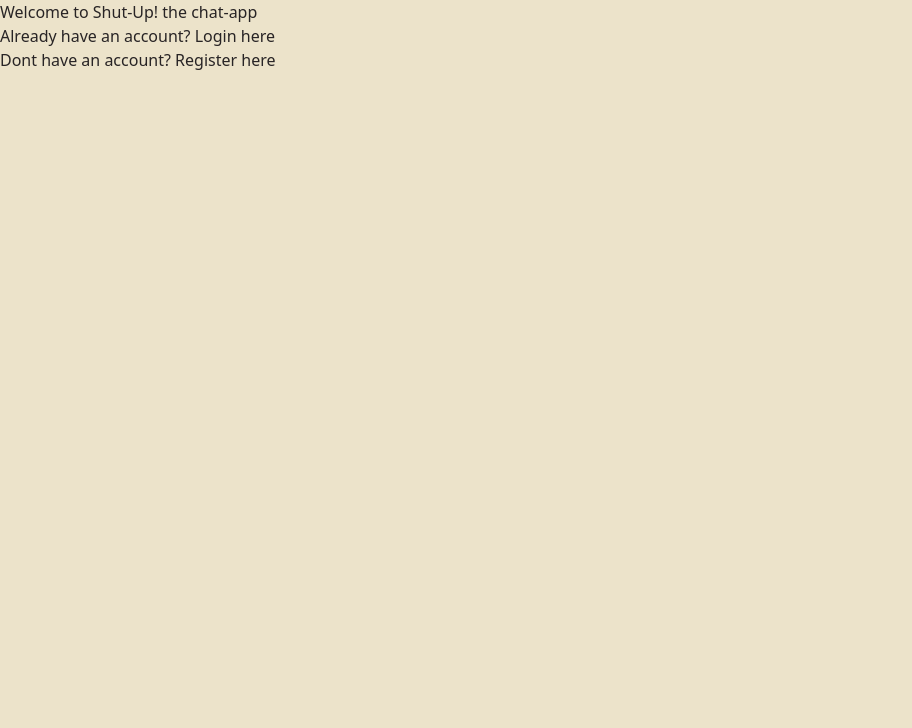
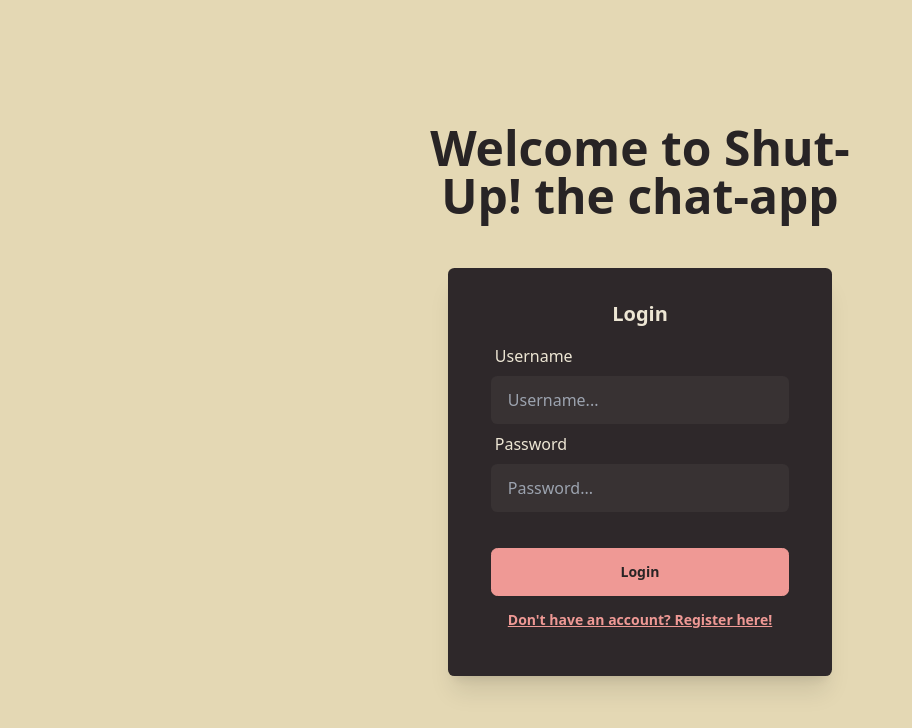
Before and after one commit to solisko/chat-app, a React (Vite) app: page / in a window 1280 px wide. Shown: the top 728 px of the page, without its empty margins (0-912 px from the left). Built offline with nearby package versions, Linux system fonts and the light colour scheme; no server answers.

Commit message:
designing

```diff
--- a/src/App.jsx
+++ b/src/App.jsx
@@ -12,13 +12,11 @@ function App() {
       <ChatContextProvider>
         <Router>
           <Routes>
-            <Route path="/" element={<Home />} />
-            <Route path="/login" element={<Login />} />
-            <Route path="/register" element={<Register />} />
-            <Route
-              path="/chat"
-              element={<ProtectedRoute component={Chat} />}
-            />
+            <Route path="/" element={<Home />}>
+              <Route index element={<Login />} />
+              <Route path="register" element={<Register />} />
+            </Route>
+            <Route path="/chat" element={<ProtectedRoute component={Chat} />} />
           </Routes>
         </Router>
       </ChatContextProvider>
--- a/src/Components/Home.jsx
+++ b/src/Components/Home.jsx
@@ -1,12 +1,34 @@
-import { Link } from "react-router-dom"
+import { Outlet } from "react-router-dom";
 
 const Home = () => {
   return (
-    <div>
-        <h1>Welcome to Shut-Up! the chat-app</h1>
-        <h3>Already have an account? <Link to="/login">Login here</Link></h3>
-        <h3>Dont have an account? <Link to="/register">Register here</Link></h3>
+    // Login under
+    <div className="hero bg-base-200 min-h-screen">
+      <div className="hero-content text-center">
+        <div className="max-w-md">
+          <h1 className="text-5xl font-bold">
+            Welcome to Shut-Up! the chat-app
+          </h1>
+          <p className="py-6"></p>
+          <Outlet />
+        </div>
+      </div>
     </div>
-  )
-}
-export default Home
+  );
+};
+export default Home;
+
+// login till vänster
+// <div className="hero bg-base-200 min-h-screen">
+//   <div className="hero-content flex-col lg:flex-row-reverse">
+//     <div className="text-center lg:text-left">
+//       <h1 className="text-5xl font-bold">Login now!</h1>
+//       <p className="py-6">
+//         Provident cupiditate voluptatem et in. Quaerat fugiat ut assumenda
+//         excepturi exercitationem quasi. In deleniti eaque aut repudiandae et
+//         a id nisi.
+//       </p>
+//     </div>
+//     <Outlet />
+//   </div>
+// </div>
--- a/src/Components/Login.jsx
+++ b/src/Components/Login.jsx
@@ -1,6 +1,6 @@
 import { useContext, useEffect, useState } from "react";
 import { ChatContext } from "../Context/ChatContextProvider";
-import { useNavigate } from "react-router-dom";
+import { Link, useNavigate } from "react-router-dom";
 
 const Login = () => {
   const { csrfToken, fetchCsrfToken, login } = useContext(ChatContext);
@@ -56,29 +56,52 @@ const Login = () => {
   };
 
   return (
-    <div>
-      <h1>Login</h1>
-      <form onSubmit={handleLogin}>
-        <label htmlFor="">Username</label>
+    <div className="flex justify-center">
+      <div className="card bg-neutral text-neutral-content w-96 shadow-xl">
+        <form
+          onSubmit={handleLogin}
+          className="card-body items-center text-center"
+        >
+          <h2 className="card-title">Login</h2>
+          <div className="form-control">
+            <label htmlFor="username" className="label">
+              Username
+            </label>
             <input
               type="text"
               id="username"
               placeholder="Username..."
               value={username}
               onChange={(e) => setUsername(e.target.value)}
+              className="input input-ghost w-full max-w-xs"
               required
             />
-        <label htmlFor="">Password</label>
+            <label htmlFor="password" className="label">
+              Password
+            </label>
             <input
               type="password"
               id="password"
               placeholder="Password..."
               value={password}
               onChange={(e) => setPassword(e.target.value)}
+              className="input input-ghost w-full max-w-xs"
               required
             />
-        <button type="submit">Login</button>
+            <div className="form-control mt-9">
+              <button
+                className="btn btn-primary transition duration-200 ease-in-out hover:bg-primary"
+                type="submit"
+              >
+                Login
+              </button>
+            </div>
+            <Link to="/register" className="btn btn-link">
+              Don't have an account? Register here!
+            </Link>
+          </div>
         </form>
+      </div>
       {error && <p style={{ color: "red" }}>{error}</p>}
     </div>
   );
--- a/src/Components/Register.jsx
+++ b/src/Components/Register.jsx
@@ -1,5 +1,5 @@
 import { useContext, useEffect, useState } from "react";
-import { useNavigate } from "react-router-dom";
+import { Link, useNavigate } from "react-router-dom";
 import { ChatContext } from "../Context/ChatContextProvider";
 
 const Register = () => {
@@ -147,19 +147,17 @@ const Register = () => {
               className="input input-ghost w-full max-w-xs"
               required
             />
+            <div className="form-control mt-9">
               <button
                 className="btn btn-primary transition duration-200 ease-in-out hover:bg-primary"
                 type="submit"
               >
                 Register
               </button>
-            <button
-              type="button"
-              onClick={() => navigate("/login")}
-              className="btn btn-link"
-            >
+            </div>
+            <Link to="/" className="btn btn-link">
               Already have an account? Login here!
-            </button>
+            </Link>
           </div>
         </form>
       </div>
```
Lines whose indentation alone changed are shown as unchanged.
